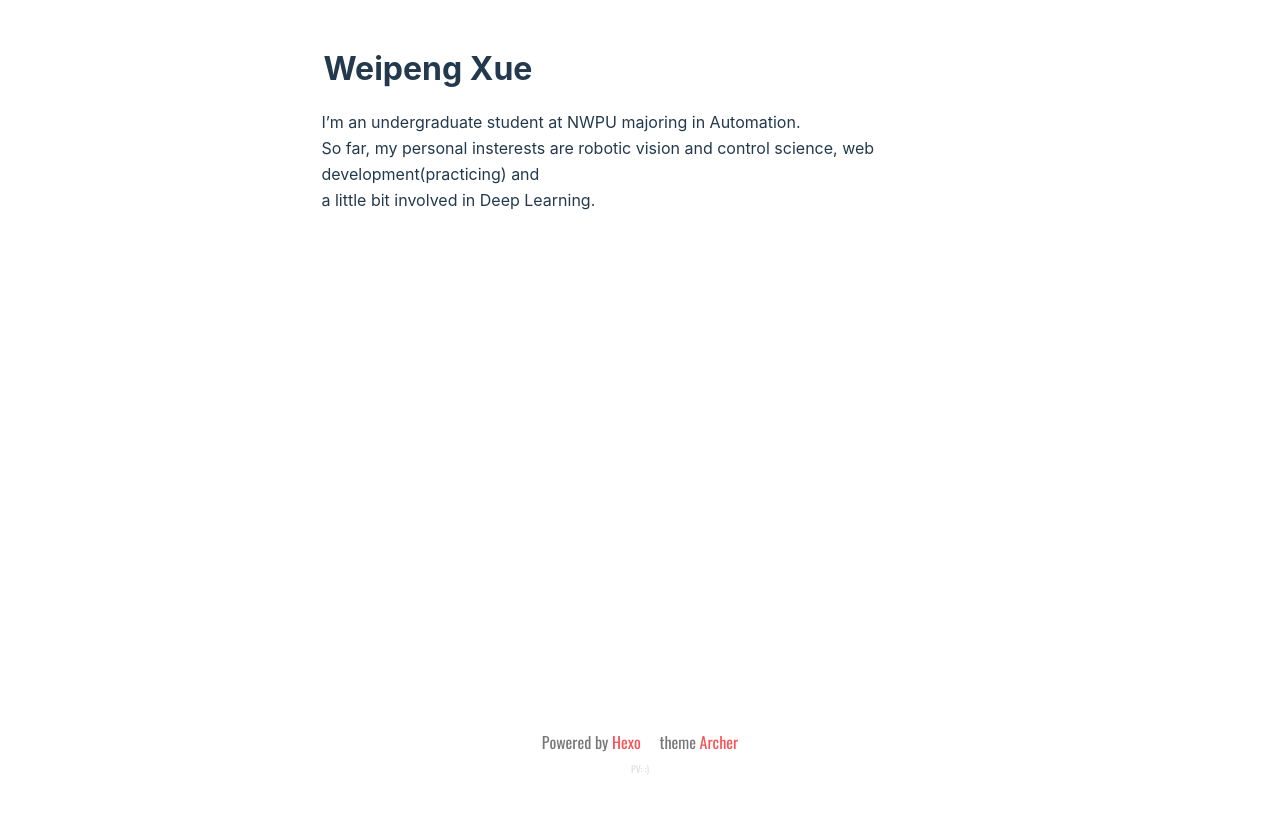
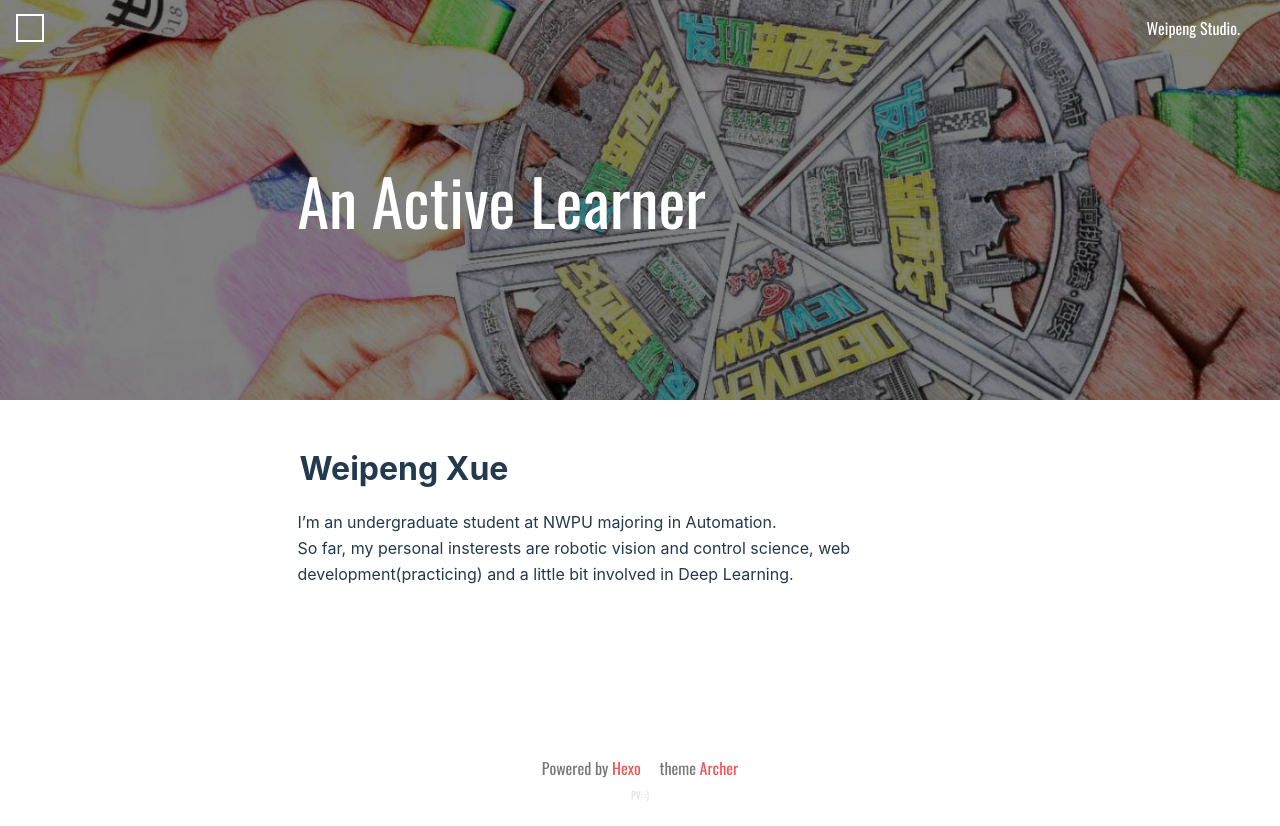
Before and after one commit to goodxue/goodxue.github.io, a plain HTML site: page about/index.html in a window 1280 px wide. Before the commit the page ends 800 px from the top, so only its background shows below. Drawn offline with nearby package versions, Linux system fonts and the light colour scheme; some packages are replaced by stand-ins of ours; a script that the page names is missing; a web font is replaced by a local one.

Commit message:
Site updated: 2019-05-22 19:03:01

```diff
--- a/about/index.html
+++ b/about/index.html
@@ -22,7 +22,7 @@
     <meta name="description" content>
     <meta http-equiv="Cache-control" content="no-cache">
     <meta http-equiv="X-UA-Compatible" content="IE=edge,chrome=1">
-    <title>about · Weipeng Studio</title>
+    <title>An Active Learner · Weipeng Studio</title>
     <style type="text/css">
     @font-face {
         font-family: 'Oswald-Regular';
@@ -203,6 +203,8 @@
 </head>
 
 
+        <body class="about-body">
+
 
 <header class="header">
 
@@ -220,16 +222,22 @@
 
 
 
+
+height:50vh;
 ">
 
     <!-- 主页  -->
 
+
+
     <div class="site-intro-placeholder"></div>
-    <div class="site-intro-img" style="background-image: url(/goodxue.github.io/)"></div>
+    <div class="site-intro-img" style="background-image: url(/goodxue.github.io/intro/post_3.jpg)"></div>
     <div class="site-intro-meta">
         <!-- 标题  -->
         <h1 class="intro-title">
             <!-- 主页  -->
+
+            An Active Learner
 
         </h1>
         <!-- 副标题 -->
@@ -340,7 +348,7 @@
         <div class="container container-unloaded">
             <main class="main post-page">
     <article class="article-entry">
-        <h1 id="Weipeng-Xue"><a href="#Weipeng-Xue" class="headerlink" title="Weipeng Xue"></a>Weipeng Xue</h1><p>I’m an undergraduate student at NWPU majoring in Automation.<br>So far, my personal insterests are robotic vision and control science, web development(practicing) and<br>a little bit involved in Deep Learning. </p>
+        <h1 id="Weipeng-Xue"><a href="#Weipeng-Xue" class="headerlink" title="Weipeng Xue"></a>Weipeng Xue</h1><p>I’m an undergraduate student at NWPU majoring in Automation.<br>So far, my personal insterests are robotic vision and control science, web development(practicing) and a little bit involved in Deep Learning. </p>
 
     </article>
     <!-- license  -->
```
Also changed, not shown: index.html (+2 -2 lines), avatar/myphoto_cp.jpg (added), intro/index_nwpu-min.jpeg (added), 1 other file.
